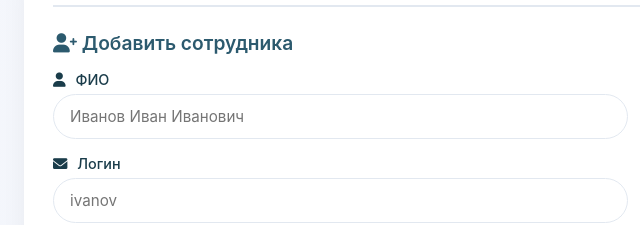
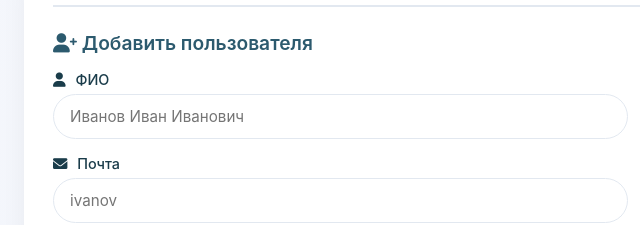
Before and after one commit to Sozidatel-mirov/DuboviRosha, a website: page public/admin.html in a window 1280 px wide. Shown: the part 185-410 px from the top of the page, 0-640 px from the left. Drawn offline with Linux system fonts and the light colour scheme; no server answers; sample sign-in values are in the browser's storage.

Commit message:
Update admin.html

```diff
--- a/public/admin.html
+++ b/public/admin.html
@@ -46,9 +46,9 @@
     <div id="tab-users" class="tab-content active">
       <div class="grid-2" style="margin-bottom: 24px;">
         <div>
-          <h3><i class="fas fa-user-plus"></i> Добавить сотрудника</h3>
+          <h3><i class="fas fa-user-plus"></i> Добавить пользователя</h3>
           <label><i class="fas fa-user"></i> ФИО</label><input type="text" id="empName" placeholder="Иванов Иван Иванович">
-          <label><i class="fas fa-envelope"></i> Логин</label><input type="text" id="empLogin" placeholder="ivanov">
+          <label><i class="fas fa-envelope"></i> Почта</label><input type="text" id="empLogin" placeholder="ivanov">
           <label><i class="fas fa-key"></i> Пароль</label><input type="text" id="empPass" placeholder="password123">
           <label><i class="fas fa-tag"></i> Роль</label>
           <select id="empRole">
```
